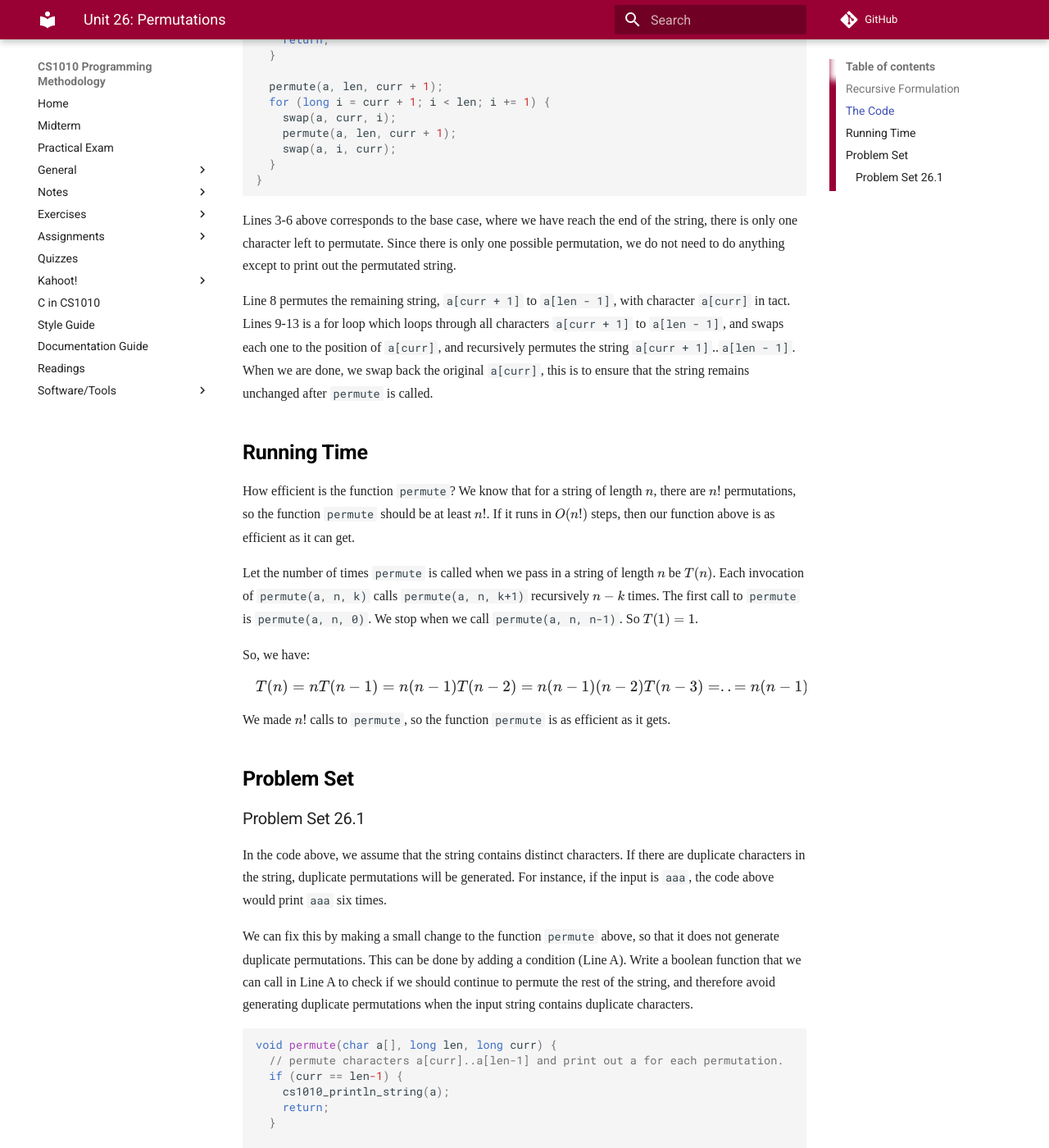
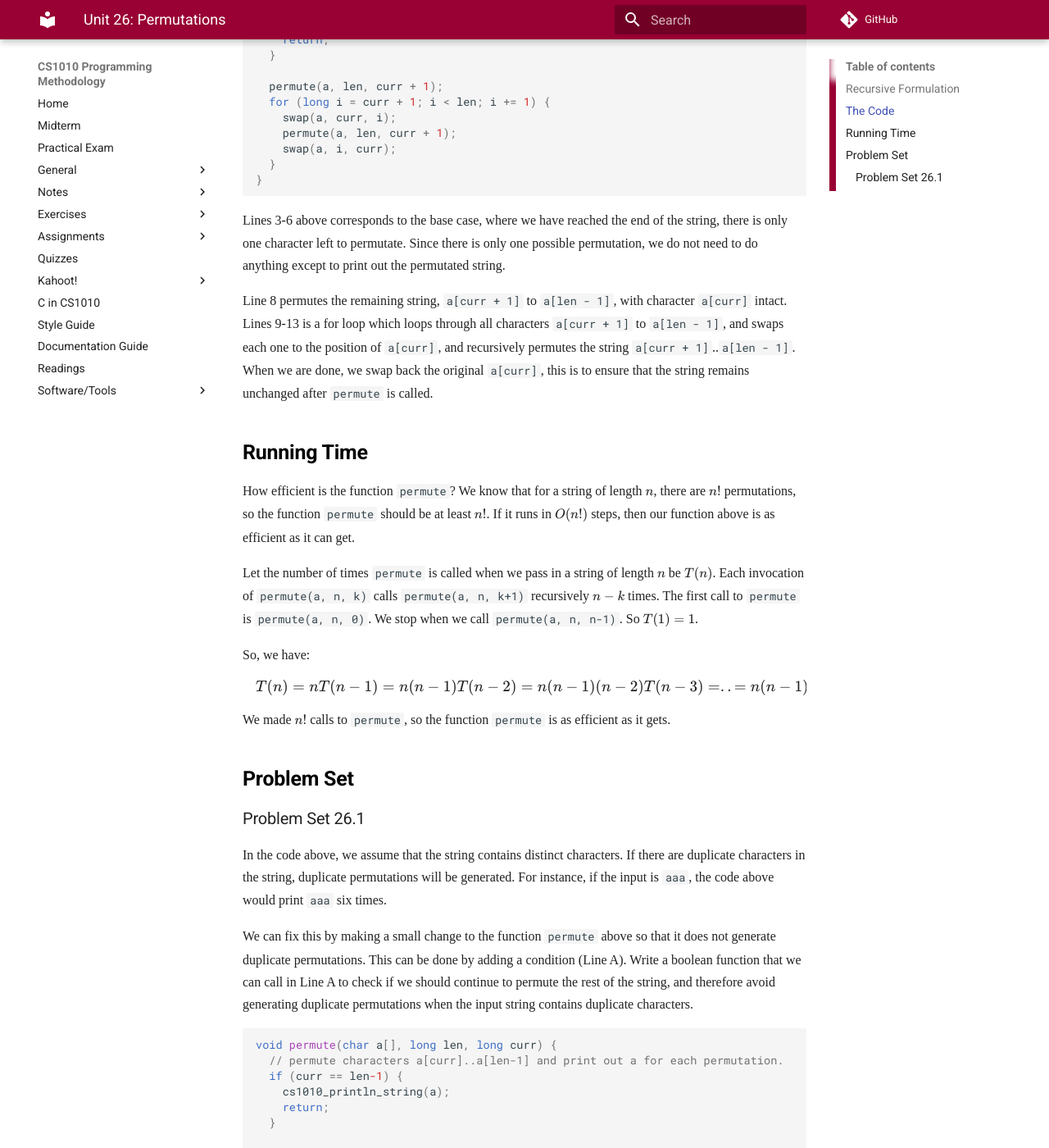
Before and after one commit to LL-Pengfei/CS1010-AY1819S1-Personal, an MkDocs documentation site: the page built from docs/26-permutation.md, in a window 1280 px wide and 1400 px high, scrolled down 956 px. Shown: the whole window at 82% size. Built offline with MkDocs 1.6.1 and Material for MkDocs 9.7.7, drawn with Linux system fonts in a browser that asks for light colours; nearby versions of some CDN libraries; some web fonts are replaced; formulas are drawn with MathJax 3; comment, search, counter and statistics services are not loaded; old or Windows-style settings are respelled for this version of MkDocs; some of the changed text lies outside the part shown.

Commit message:
Update 26-permutation.md

````diff
--- a/docs/26-permutation.md
+++ b/docs/26-permutation.md
@@ -35,9 +35,9 @@ void permute(char a[], long len, long curr) {
 }
 ```
 
-Lines 3-6 above corresponds to the base case, where we have reach the end of the string, there is only one character left to permutate.  Since there is only one possible permutation, we do not need to do anything except to print out the permutated string.
+Lines 3-6 above corresponds to the base case, where we have reached the end of the string, there is only one character left to permutate.  Since there is only one possible permutation, we do not need to do anything except to print out the permutated string.
 
-Line 8 permutes the remaining string, `a[curr + 1]` to `a[len - 1]`, with character `a[curr]` in tact.  Lines 9-13 is a for loop which loops through all characters `a[curr + 1]` to `a[len - 1]`, and swaps each one to the position of `a[curr]`, and recursively permutes the string `a[curr + 1]`..`a[len - 1]`.   When we are done, we swap back the original `a[curr]`, this is to ensure that the string remains unchanged after `permute` is called.
+Line 8 permutes the remaining string, `a[curr + 1]` to `a[len - 1]`, with character `a[curr]` intact.  Lines 9-13 is a for loop which loops through all characters `a[curr + 1]` to `a[len - 1]`, and swaps each one to the position of `a[curr]`, and recursively permutes the string `a[curr + 1]`..`a[len - 1]`.   When we are done, we swap back the original `a[curr]`, this is to ensure that the string remains unchanged after `permute` is called.
 
 ## Running Time
 
@@ -57,7 +57,7 @@ We made $n!$ calls to `permute`, so the function `permute` is as efficient as it
 
 In the code above, we assume that the string contains distinct characters.  If there are duplicate characters in the string, duplicate permutations will be generated.  For instance, if the input is `aaa`, the code above would print `aaa` six times.
 
-We can fix this by making a small change to the function `permute` above, so that it does not generate duplicate permutations.  This can be done by adding a condition (Line A).  Write a boolean function that we can call in Line A to check if we should continue to permute the rest of the string, and therefore avoid generating duplicate permutations when the input string contains duplicate characters.
+We can fix this by making a small change to the function `permute` above so that it does not generate duplicate permutations.  This can be done by adding a condition (Line A).  Write a boolean function that we can call in Line A to check if we should continue to permute the rest of the string, and therefore avoid generating duplicate permutations when the input string contains duplicate characters.
 
 ```C
 void permute(char a[], long len, long curr) {
````
Also changed, not shown: other parts of docs/26-permutation.md (+1 -1 lines).
